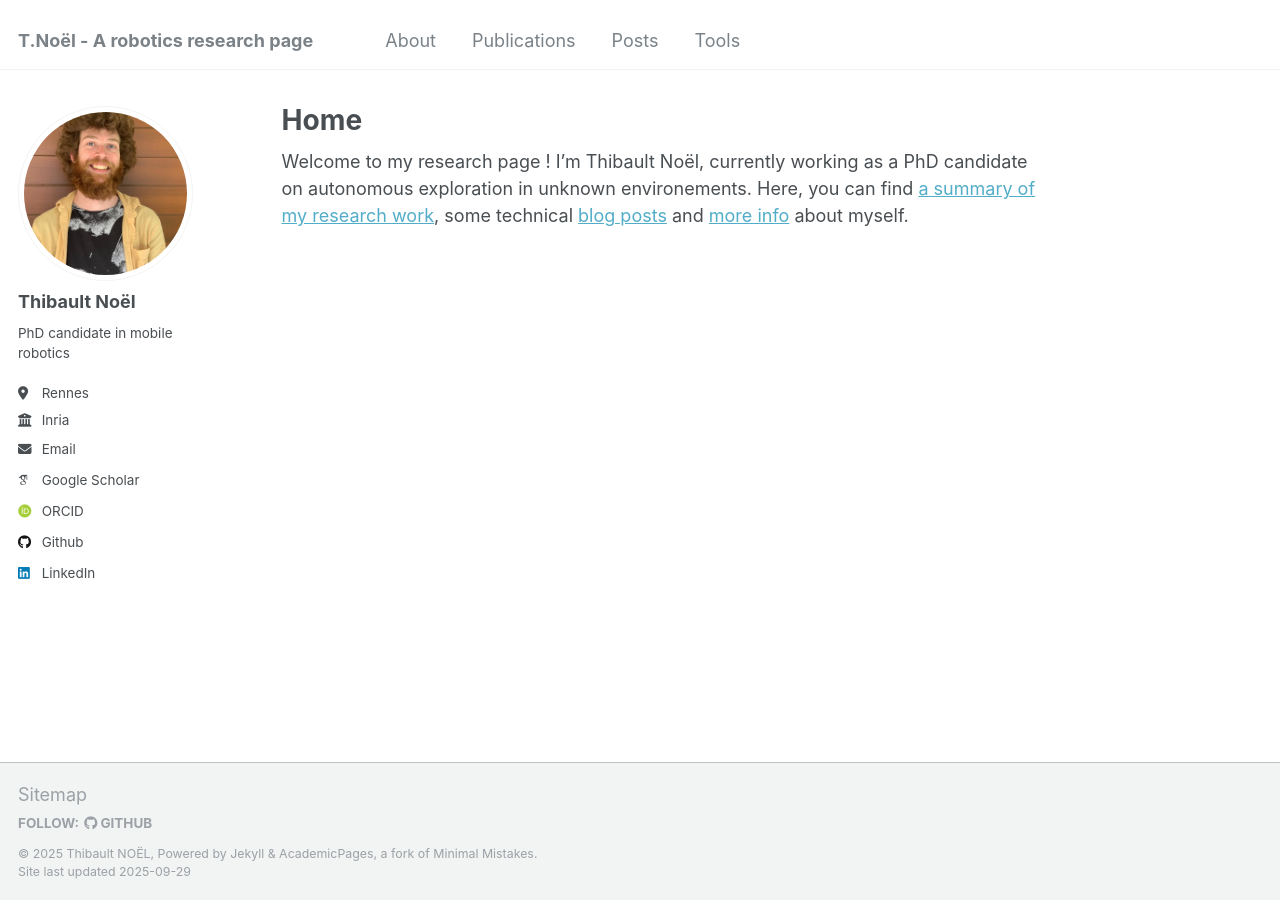
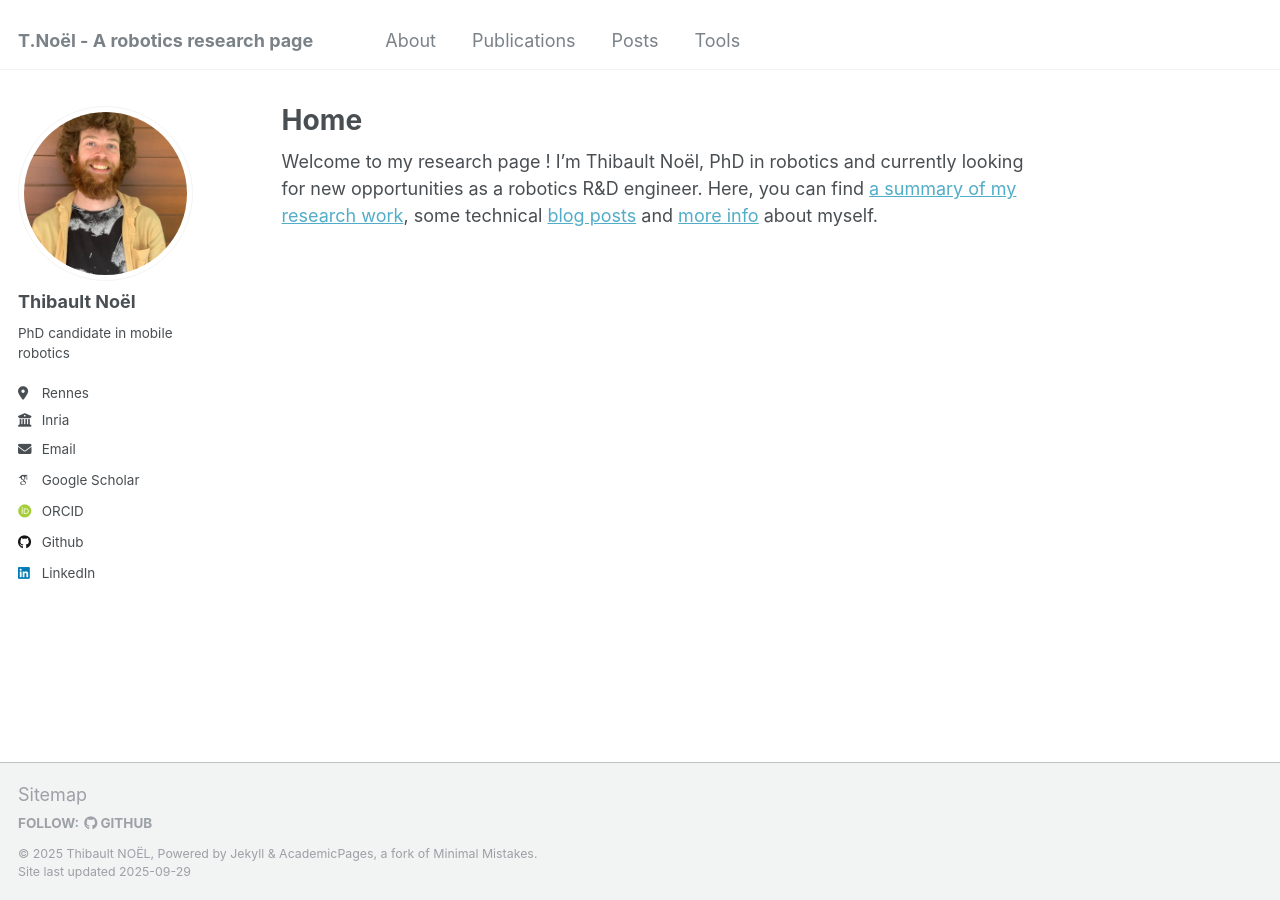
Before and after one commit to thibnoel/thibnoel.github.io, a Jekyll site: the page built from index.md, in a window 1280 px wide. Built offline with Jekyll 4.4.1, drawn with Linux system fonts in a browser that asks for light colours; some web fonts are replaced.

Commit message:
update index

```diff
--- a/index.md
+++ b/index.md
@@ -6,5 +6,5 @@ title: Home
 layout: single
 ---
 
-Welcome to my research page ! I'm Thibault Noël, currently working as a PhD candidate on autonomous exploration in unknown environements.
+Welcome to my research page ! I'm Thibault Noël, PhD in robotics and currently looking for new opportunities as a robotics R&D engineer.
 Here, you can find [a summary of my research work](/publications/), some technical [blog posts](/posts/) and [more info](/about/) about myself.
```
